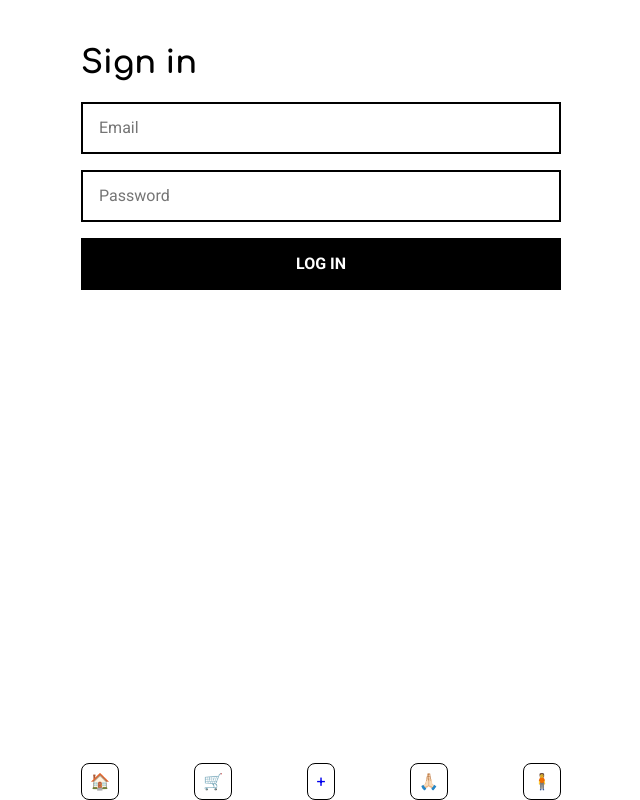
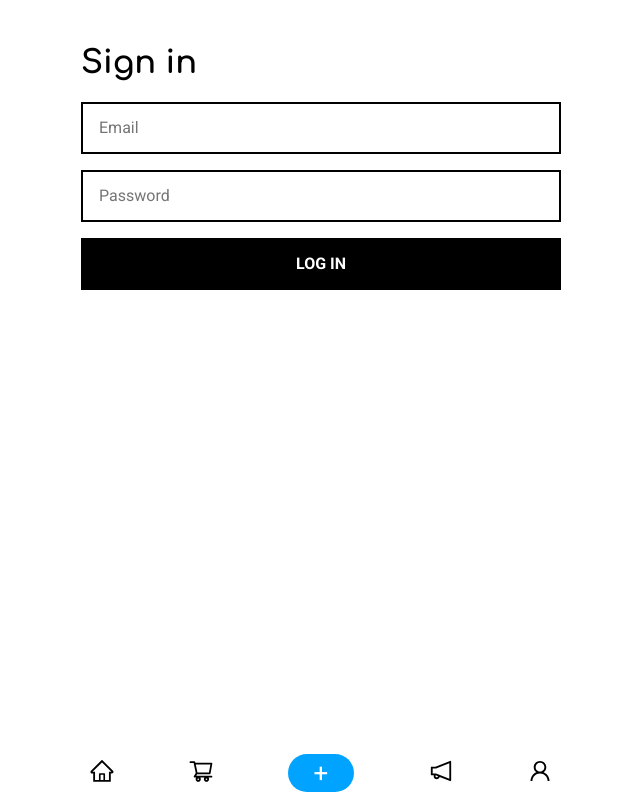
Before and after one commit to akido/pickapp-frontend, a React app: page /login in a window 1280 px wide. Shown: the whole page, without its empty margins (319-959 px from the left). Built offline with nearby package versions, Linux system fonts and the light colour scheme.

Commit message:
menu styles

```diff
--- a/src/components/Menu.tsx
+++ b/src/components/Menu.tsx
@@ -3,6 +3,12 @@ import React from 'react'
 import styled from '@emotion/styled'
 import { jsx } from '@emotion/core'
 import { Link } from 'react-router-dom'
+import {
+  AiOutlineHome,
+  AiOutlineShoppingCart,
+  AiOutlineUser,
+  AiOutlineNotification,
+} from 'react-icons/ai'
 
 const Navigation = styled.nav`
   position: fixed;
@@ -10,9 +16,24 @@ const Navigation = styled.nav`
   width: 480px;
   display: flex;
   justify-content: space-between;
+  align-items: center;
+  svg {
+    font-size: 26px;
+    color: black;
+  }
+  .new-request {
+    font-size: 26px;
+    border-radius: 20px;
+    padding: 4px 26px;
+    color: white;
+    background-color: #00a3ff;
+    &:hover {
+      background-color: #065c8c;
+      /* border: 1px solid #065c8c; */
+      /* color: white; */
+    }
+  }
   a {
-    border: 1px solid black;
-    border-radius: 8px;
     padding: 8px;
     cursor: pointer;
     text-decoration: none;
@@ -21,11 +42,21 @@ const Navigation = styled.nav`
 
 const Menu: React.FunctionComponent<any> = ({}: any) => (
   <Navigation>
-    <Link to="/">🏠</Link>
-    <Link to="/my-errands">🛒</Link>
-    <Link to="/requests/new">+</Link>
-    <Link to="/my-requests">🙏🏻</Link>
-    <Link to="/profile">🧍</Link>
+    <Link to="/">
+      <AiOutlineHome />
+    </Link>
+    <Link to="/my-errands">
+      <AiOutlineShoppingCart />
+    </Link>
+    <Link to="/requests/new">
+      <div className="new-request">+</div>
+    </Link>
+    <Link to="/my-requests">
+      <AiOutlineNotification />
+    </Link>
+    <Link to="/profile">
+      <AiOutlineUser />
+    </Link>
   </Navigation>
 )
 
--- a/src/components/RequestList.tsx
+++ b/src/components/RequestList.tsx
@@ -38,6 +38,7 @@ const List = styled.ul`
         padding: 4px 8px;
         border-radius: 12px;
         align-self: flex-start;
+        font-size: 14px;
       }
       .item-description {
         color: #b9b9b9;
```
